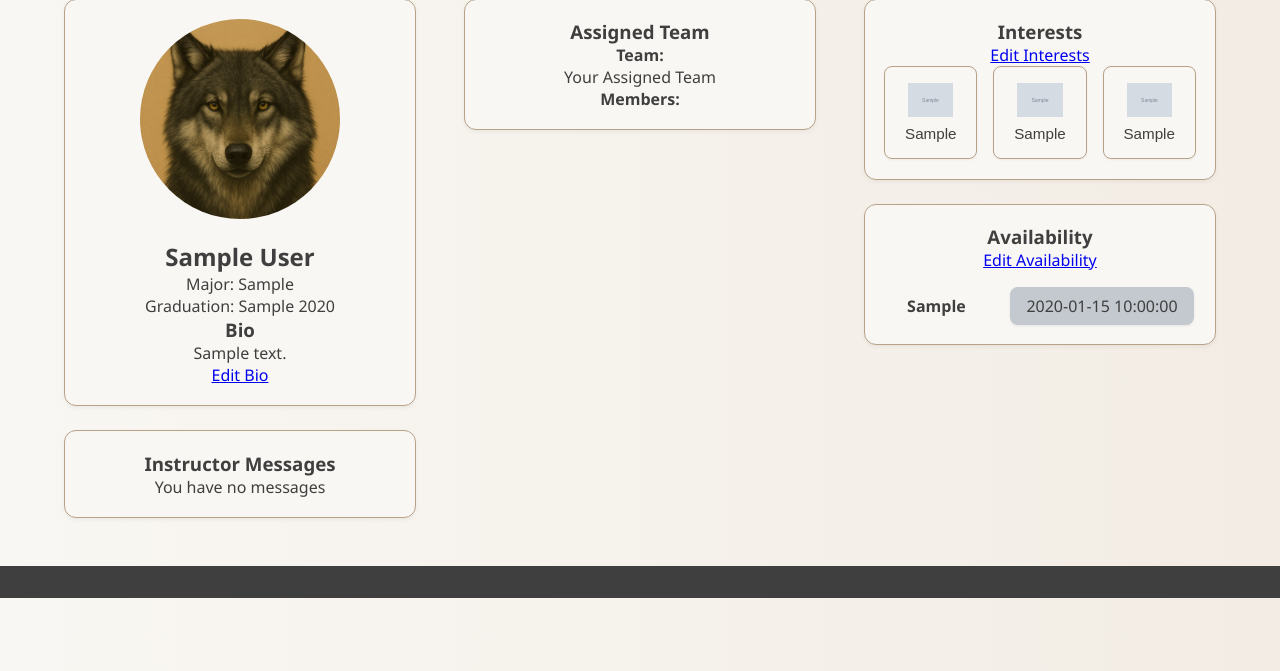
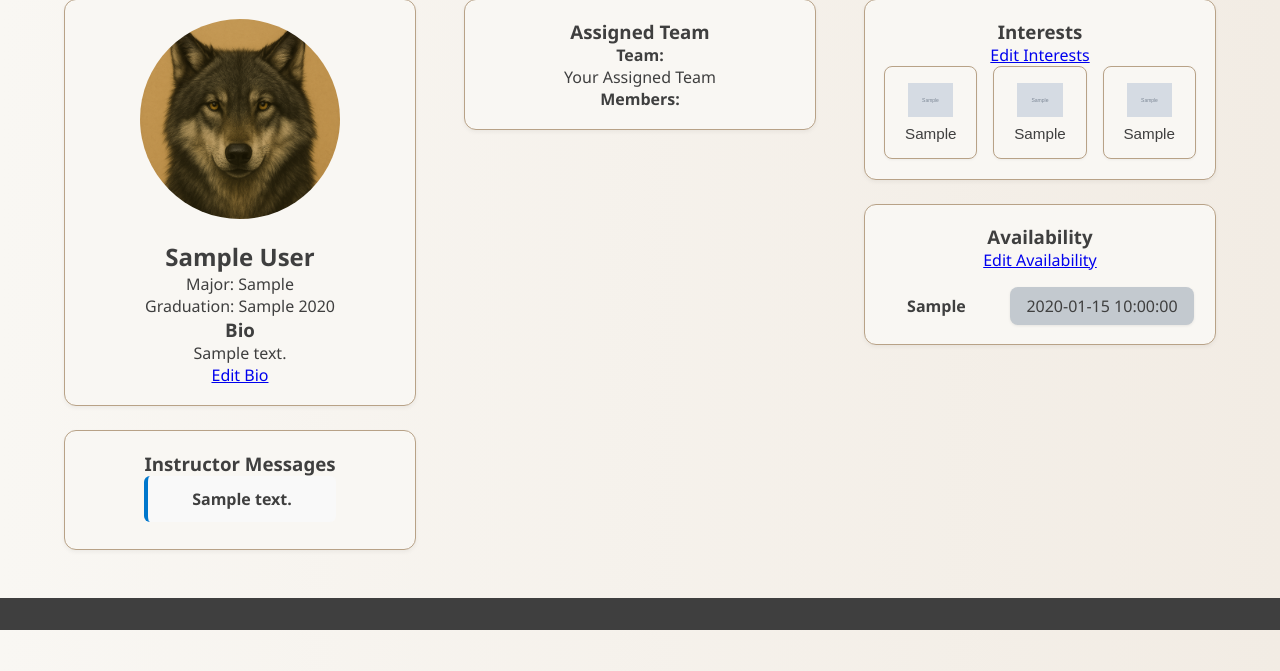
Before and after one commit to corrinne1009/TeamUp, a PHP site: page /StudentProfile.php in a window 1280 px wide. Shown: the part 129-800 px from the top of the page. Run offline with PHP 8.4, Linux system fonts and the light colour scheme; the visitor is signed in with stand-in values (Sample User, id 1); tables that the repository leaves empty or names only in its code hold one stand-in row (values such as "Sample post"); grey boxes marked "Sample" are stand-in pictures.

Commit message:
Add instructor-to-team messaging feature
Implemented ability for instructors to send messages to teams via a new submitInstructorMessage.php endpoint. Student profiles now display instructor messages, styled for readability. Removed unused avatar images and updated UI to require team selection before sending messages.

```diff
--- a/StudentProfile.php
+++ b/StudentProfile.php
@@ -66,6 +66,19 @@ $teamIdStmt->execute([$userId]);
 $teamRow = $teamIdStmt->fetch(PDO::FETCH_ASSOC);
 $teamId = is_array($teamRow) ? $teamRow['teamId'] : null;
 
+//Fetch team messages from the instructor
+$teamMessages = [];
+if ($teamId) {
+  $messageStmt = $db->prepare("
+    SELECT message, status
+    FROM messages
+    WHERE teamId = ?
+    ORDER BY messageId DESC
+  ");
+  $messageStmt->execute([$teamId]);
+  $teamMessages = $messageStmt->fetchAll(PDO::FETCH_ASSOC);
+}
+
 // Fetch team members
 $teamMembers = [];
 if ($teamId) {
@@ -119,7 +132,17 @@ $teamName = "Your Assigned Team";
         <div class="card">
           <div class="profile-bottom">
           <h3>Instructor Messages</h3>
-          <p>You have no messages</p>
+          <?php if (!empty($teamMessages)): ?>
+  <ul class="message-list">
+    <?php foreach ($teamMessages as $msg): ?>
+      <li class="message-item <?= $msg['status'] === 'unread' ? 'unread' : 'read' ?>">
+        <?= nl2br(htmlspecialchars($msg['message'])) ?>
+      </li>
+    <?php endforeach; ?>
+  </ul>
+<?php else: ?>
+  <p>You have no messages.</p>
+<?php endif; ?>
           </div>
         </div>
       </div>
--- a/TeamUp.css
+++ b/TeamUp.css
@@ -1071,3 +1071,26 @@ li {
     flex-direction: column;
   }
 }
+
+/*Student profile instructor messaging styling*/
+.message-list {
+  list-style: none;
+  padding: 0;
+}
+
+.message-item {
+  background-color: #f9f9f9;
+  padding: 0.75rem;
+  margin-bottom: 0.5rem;
+  border-radius: 6px;
+}
+
+.message-item.unread {
+  border-left: 4px solid #0077cc;
+  font-weight: bold;
+}
+
+.disabled-tip[disabled] {
+  cursor: not-allowed;
+  opacity: 0.6;
+}
```
Also changed, not shown: InstructorPage.php (+28 -2 lines), submitInstructorMessage.php (added, +41 -0 lines), Profile_avatars/avatar_eagle.png (deleted).
